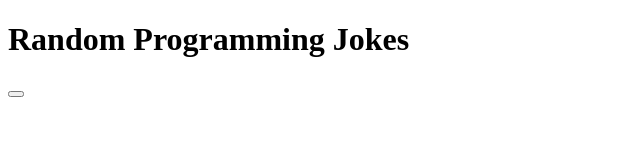
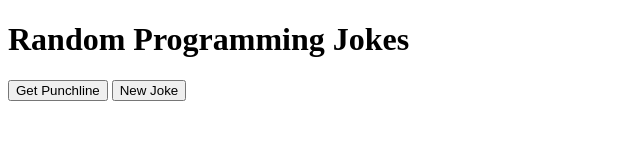
Before and after one commit to PJMantoss/random-joke, a plain HTML site: page index.html in a window 1280 px wide. Shown: the whole page, without its empty margins (0-640 px from the left). Drawn offline with Linux system fonts and the light colour scheme.

Commit message:
update markup

```diff
--- a/index.html
+++ b/index.html
@@ -9,7 +9,9 @@
     <main class="joke">
         <h1>Random Programming Jokes</h1>
         <div class="bubble" id="setup"></div>
-        <button id="punclineBtn" class="hidden"></button>
+        <div id="punchline"></div>
+        <button id="punclineBtn" class="hidden">Get Punchline</button>
+        <button id="newJokeBtn">New Joke</button>
     </main>
 </body>
 </html>
```
